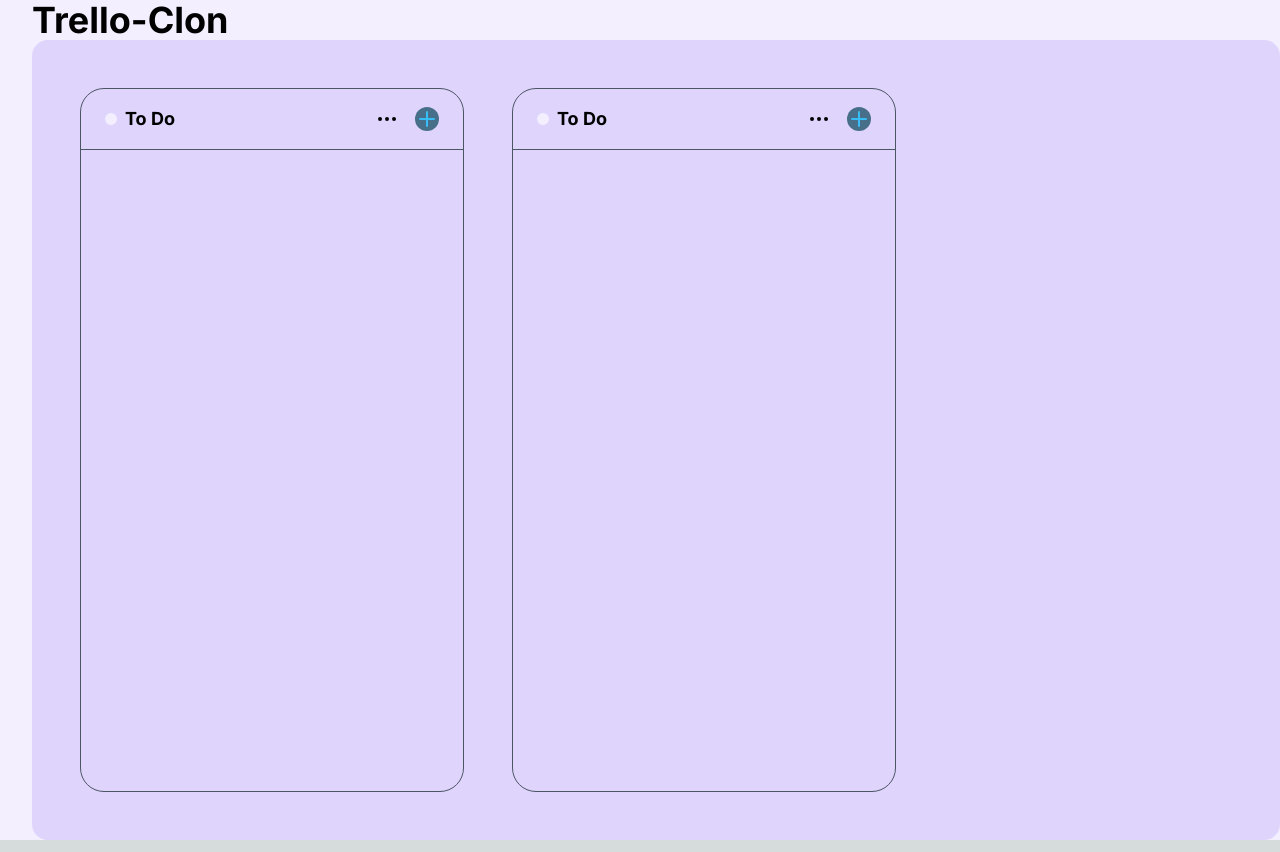
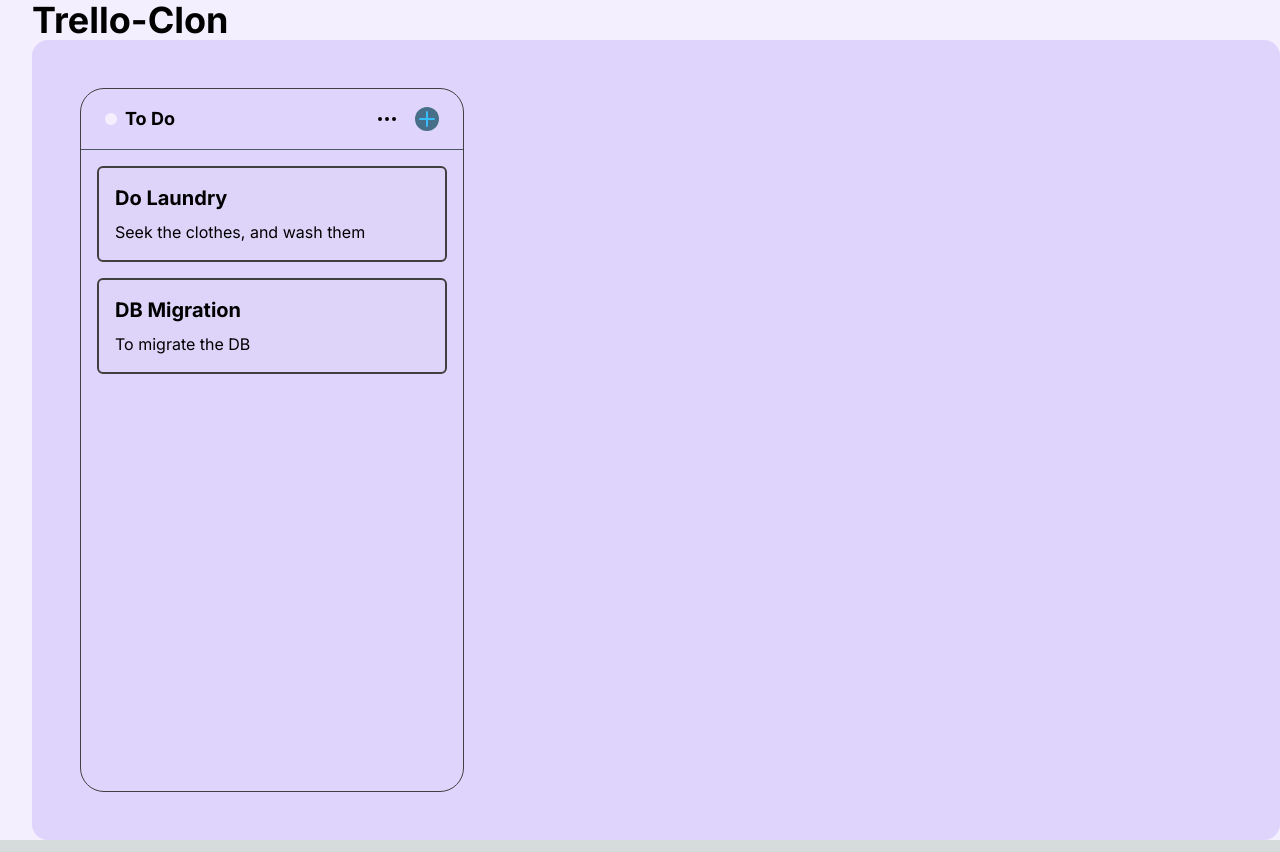
Before and after one commit to javi-diaz47/trello-clon, a Next.js app: page / in a window 1280 px wide. Built offline with nearby package versions, Linux system fonts and the light colour scheme.

Commit message:
feat: add Card to the List

```diff
--- a/src/app/page.tsx
+++ b/src/app/page.tsx
@@ -1,14 +1,38 @@
 import { Board } from '@/components/Board'
+import { Card } from '@/components/Card'
 import { List } from '@/components/List'
 
 export default function Home() {
+  const todoCards: Card[] = [
+    {
+      id: '0',
+      title: 'Do Laundry',
+      def: 'Seek the clothes, and wash them',
+      labels: [{ color: 'blue', name: 'home' }],
+      activity: [],
+    },
+    {
+      id: '1',
+      title: 'DB Migration',
+      def: 'To migrate the DB',
+      labels: [{ color: 'red', name: 'backend' }],
+      activity: [
+        {
+          member: 'me',
+          action: 'moved this card from Doing to To Do',
+          date: 'yesterday at 5:05 PM',
+        },
+      ],
+    },
+  ]
+
   return (
     <main className="min-h-screen pl-8 bg-light-white text-text dark:bg-dark-gray dark:text-light-white ">
       <h2 className="text-4xl font-bold  ">Trello-Clon</h2>
 
       <Board>
-        <List id="0" name="To Do" />
-        <List id="0" name="To Do" />
+        <List id="0" name="To Do" cards={todoCards}></List>
+        {/* <List id="0" name="Doing" /> */}
       </Board>
     </main>
   )
--- /dev/null
+++ b/src/components/Card.tsx
@@ -0,0 +1,12 @@
+import { type Card } from '@/app/types/app'
+
+function Card({ title, def, labels, activity }: Card) {
+  return (
+    <div className="h-full w-full p-4 flex flex-col gap-2 bg-gray-300 rounded-md bg-clip-padding backdrop-filter backdrop-blur-sm bg-opacity-10 border-2  border-neutral-700">
+      <h2 className="text-xl font-bold">{title}</h2>
+      <p>{def}</p>
+    </div>
+  )
+}
+
+export { Card }
--- a/src/components/List.tsx
+++ b/src/components/List.tsx
@@ -1,13 +1,10 @@
+import { type List } from '@/app/types/app'
 import { Button } from './Button'
+import { Card } from './Card'
 
-interface List {
-  id: string
-  name: string
-}
-
-function List({ id, name }: List) {
+function List({ id, name, cards }: List) {
   return (
-    <div className="border rounded-3xl  border-gray-600 w-full max-w-sm min-h-48">
+    <div className="border rounded-3xl  border-neutral-700 w-full max-w-sm min-h-48">
       <header className="px-6 py-4 flex justify-between border border-t-0 border-gray-600 border-x-0  ">
         <div className="flex items-center gap-2">
           <div className="w-3 h-3 bg-light-white rounded-full"></div>
@@ -48,7 +45,13 @@
           </Button>
         </div>
       </header>
-      <div className="px-4 py-4"></div>
+      <ul className="px-4 py-4 h-full flex flex-col gap-4">
+        {cards.map((card) => (
+          <li key={card.id} className="list-none  ">
+            <Card {...card} />
+          </li>
+        ))}
+      </ul>
     </div>
   )
 }
```
Also changed, not shown: src/app/types/app.d.ts (added, +24 -0 lines), tailwind.config.ts (+0 -9 lines).
